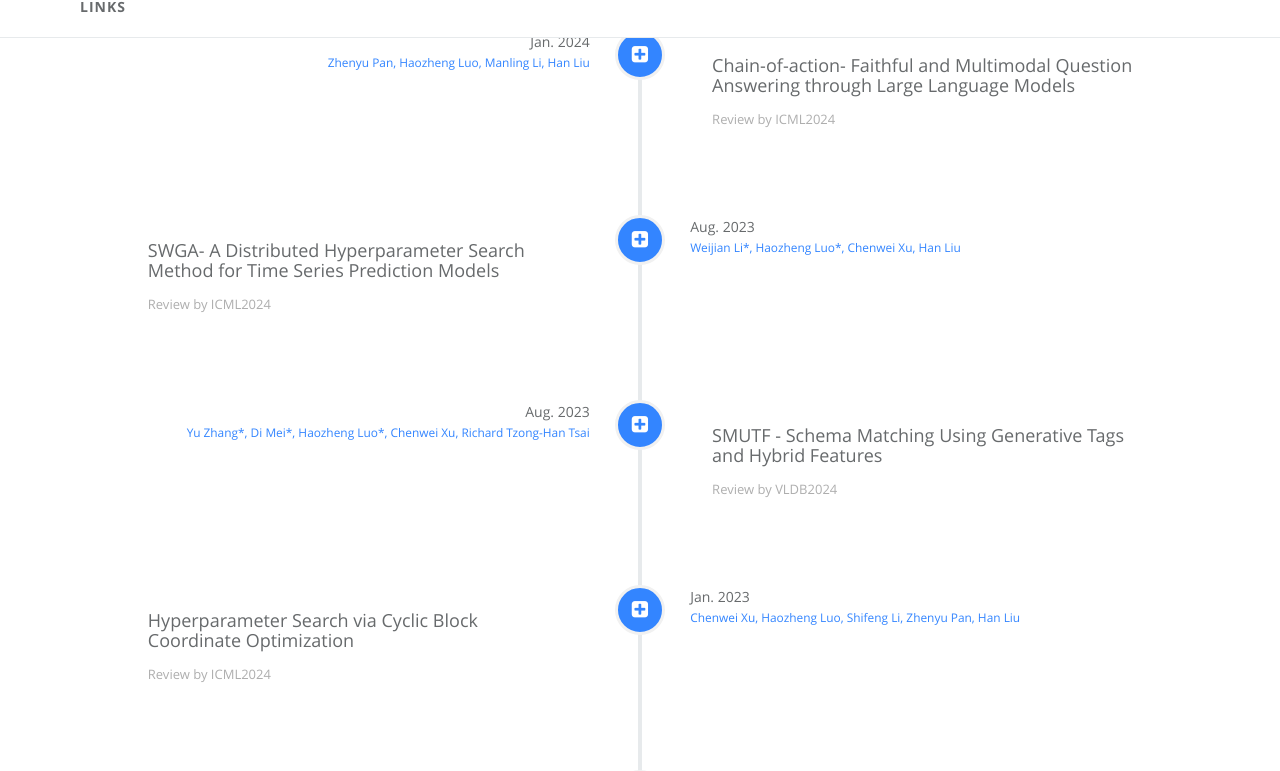
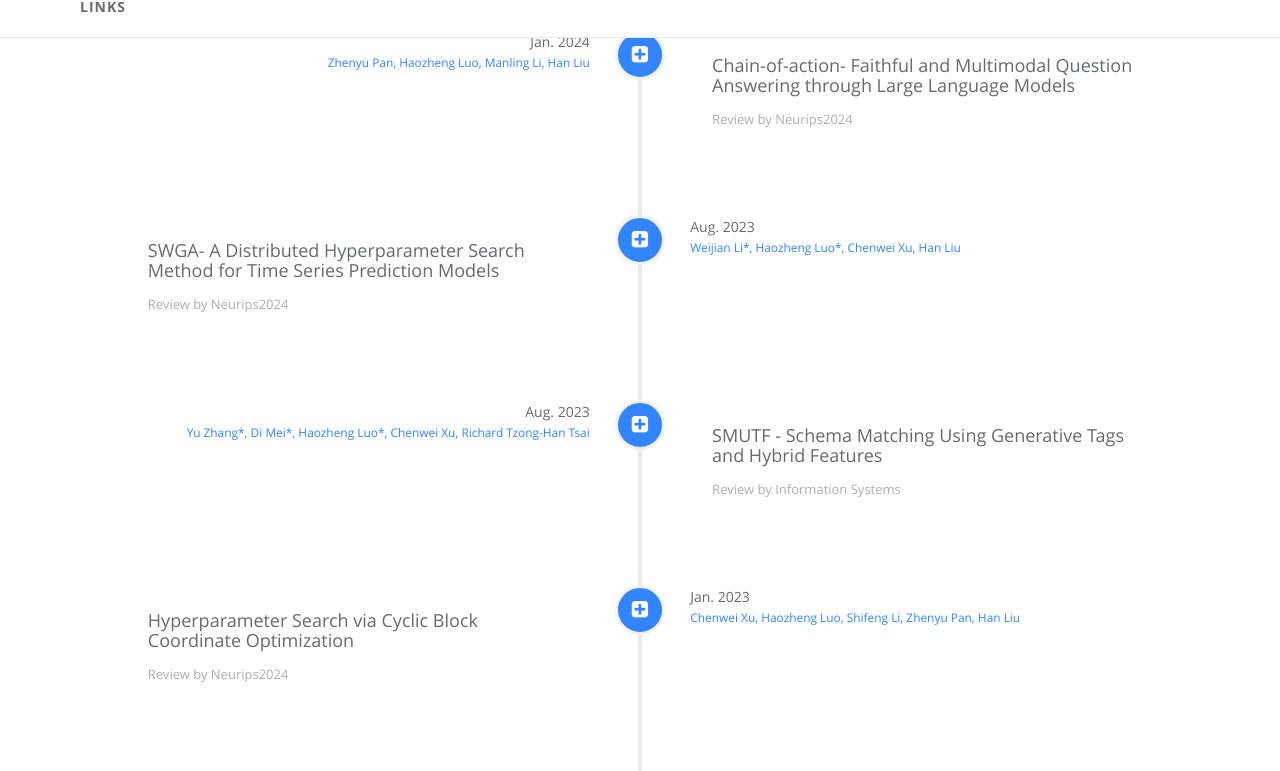
Before and after one commit to robinzixuan/robin.github.io, a Jekyll site: the page built from index.html, in a window 1280 px wide and 1400 px high, scrolled down 5434 px. Shown: the part 150-921 px from the top of the window. Built offline with Jekyll 4.4.1, drawn with Linux system fonts in a browser that asks for light colours.

Commit message:
Update publication.yml

```diff
--- a/_data/index/publication.yml
+++ b/_data/index/publication.yml
@@ -20,7 +20,7 @@
     detail: Chain-of-action- Faithful and Multimodal Question Answering through Large Language Models
     i18n: company_c
   desc:
-    detail: Review by ICML2024
+    detail: Review by Neurips2024
     i18n: company_c_desc
   date:
     detail: Jan. 2024
@@ -35,7 +35,7 @@
     detail: SWGA-  A Distributed Hyperparameter Search Method for Time Series Prediction Models
     i18n: company_c
   desc:
-    detail: Review by ICML2024
+    detail: Review by Neurips2024
     i18n: company_c_desc
   date:
     detail: Aug. 2023
@@ -50,7 +50,7 @@
     detail: SMUTF - Schema Matching Using Generative Tags and Hybrid Features
     i18n: company_c
   desc:
-    detail: Review by VLDB2024
+    detail: Review by Information Systems
     i18n: company_c_desc
   date:
     detail: Aug. 2023
@@ -66,7 +66,7 @@
     detail: Hyperparameter Search via Cyclic Block Coordinate Optimization
     i18n: company_c
   desc:
-    detail: Review by ICML2024
+    detail: Review by Neurips2024
     i18n: company_c_desc
   date:
     detail: Jan. 2023
```
